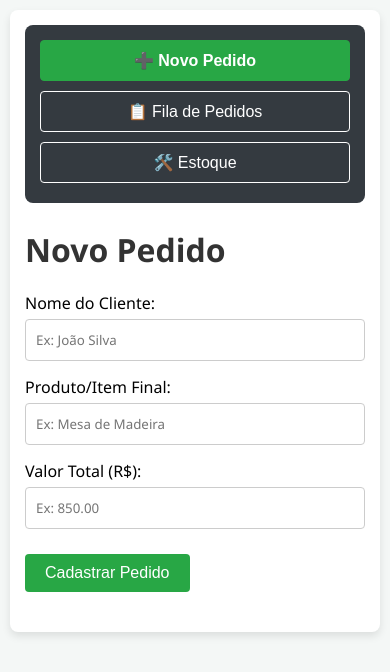
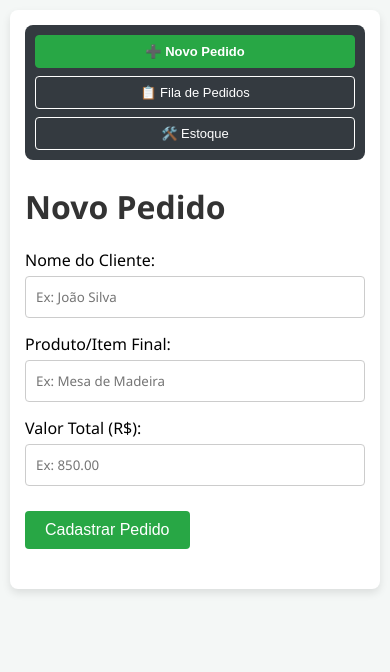
Before and after one commit to uemuralc/Gerenciador-de-pedidos, a Flask app: page / in a window 390 px wide. Shown: the top 672 px of the page. Run offline with Flask 3, Linux system fonts and the light colour scheme.

Commit message:
Ajustando botoes da navbar para celulares

```diff
--- a/static/style.css
+++ b/static/style.css
@@ -90,3 +90,23 @@ button[onclick*="exportar"]:hover {
         padding: 20px;
     }
 }
+
+/* --- CORREÇÃO DO MENU NO CELULAR --- */
+@media (max-width: 768px) {
+    .navbar {
+        display: flex;
+        flex-wrap: wrap; /* Permite que os botões quebrem linha se faltar espaço */
+        gap: 8px;
+        justify-content: center;
+        padding: 10px;
+    }
+
+    .nav-btn {
+        flex: 1 1 30%; /* Faz os botões dividirem o espaço de forma inteligente */
+        min-width: 90px;
+        font-size: 13px;
+        padding: 8px 4px;
+        text-align: center;
+        margin: 0 !important;
+    }
+}
```
